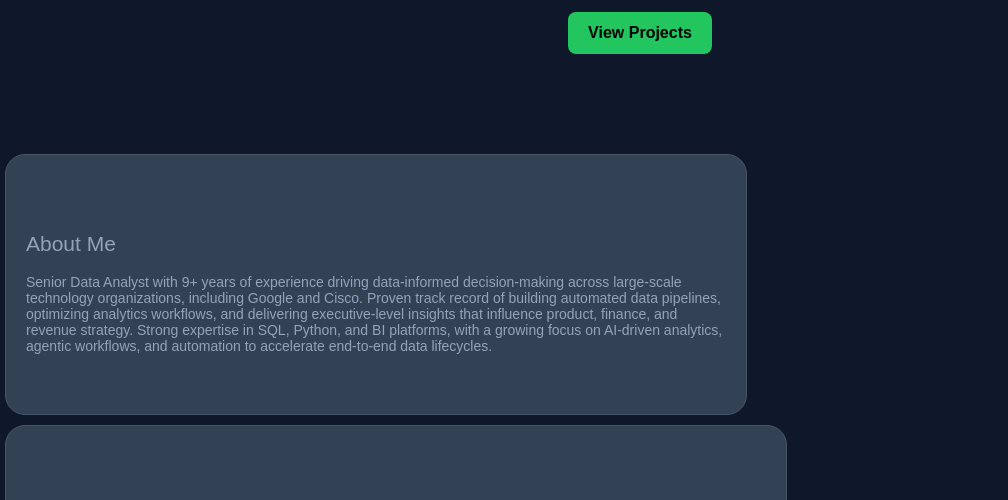
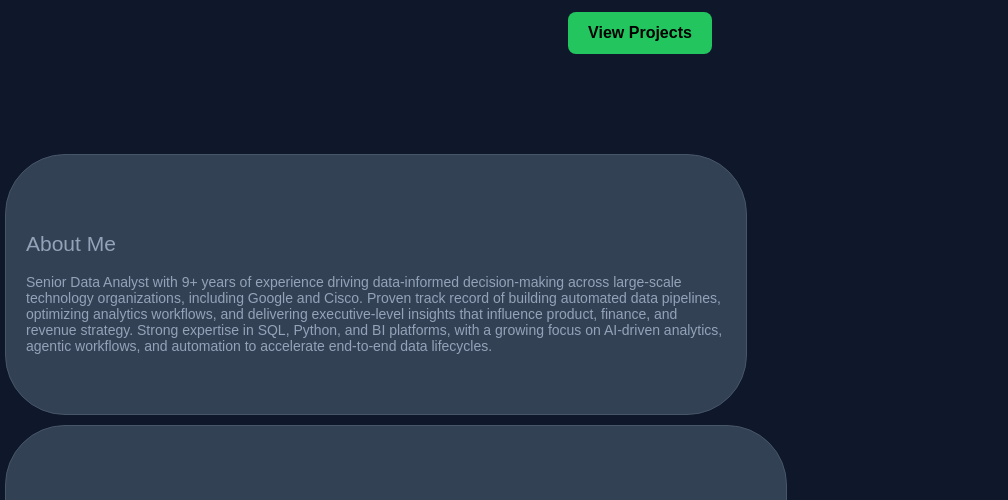
Before and after one commit to Ramya-PR/Ramya-PR.github.io, a plain HTML site: page index.html in a window 1280 px wide. Shown: the part 274-774 px from the top of the page, without its empty margins (0-1008 px from the left). Drawn offline with Linux system fonts and the light colour scheme.

Commit message:
Increase border radius of section element

```diff
--- a/index.html
+++ b/index.html
@@ -41,7 +41,7 @@
     section {
       background: #334155;
       padding: 60px 20px;
-      border-radius: 20px;
+      border-radius: 60px;
       display: inline-block;
       margin: 5px;
       font-size: 14px;
```
